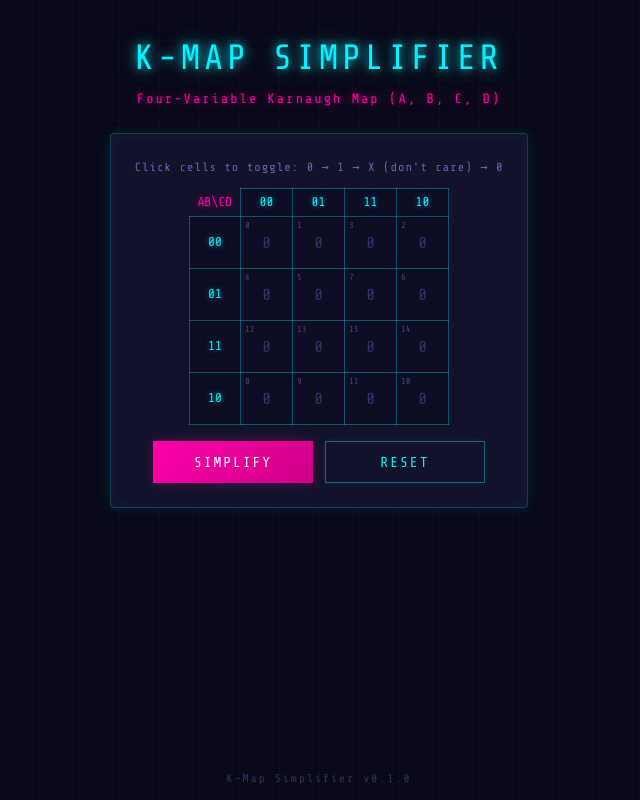
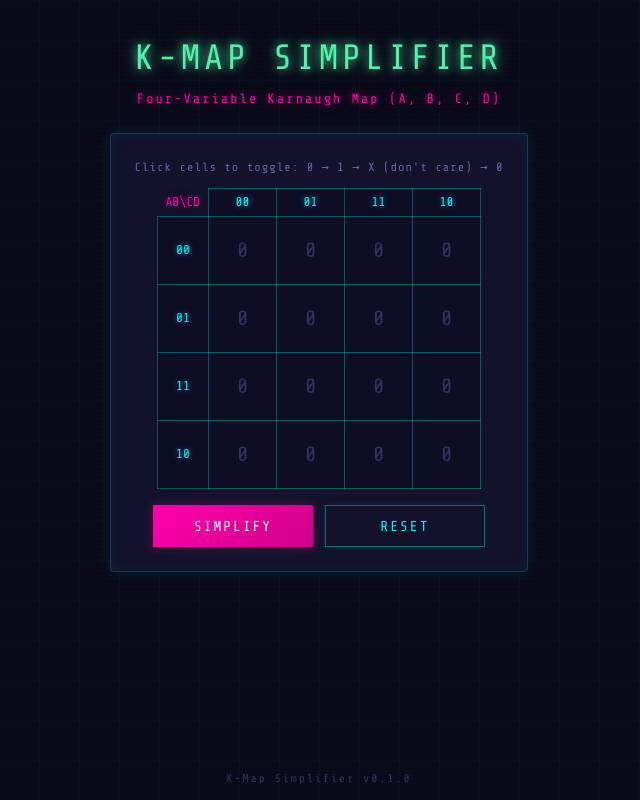
Before and after one commit to rshcs/k-map-simplifier, a Flask app: page / in a window 1280 px wide. Shown: the whole page, without its empty margins (321-961 px from the left). Run offline with Flask 3, Linux system fonts and the light colour scheme.

Commit message:
feat[NoIssue]: Neon design changes added

```diff
--- a/static/css/style.css
+++ b/static/css/style.css
@@ -57,6 +57,37 @@ body::before {
   z-index: 2;
 }
 
+@keyframes neonPulse {
+  0%, 100% {
+    text-shadow:
+      0 0 10px rgba(0, 243, 255, 0.8),
+      0 0 20px rgba(0, 243, 255, 0.4),
+      0 0 40px rgba(0, 243, 255, 0.2);
+    color: #00f3ff;
+  }
+  25% {
+    text-shadow:
+      0 0 10px rgba(255, 0, 170, 0.8),
+      0 0 20px rgba(255, 0, 170, 0.4),
+      0 0 40px rgba(255, 0, 170, 0.2);
+    color: #ff00aa;
+  }
+  50% {
+    text-shadow:
+      0 0 10px rgba(255, 230, 0, 0.8),
+      0 0 20px rgba(255, 230, 0, 0.4),
+      0 0 40px rgba(255, 230, 0, 0.2);
+    color: #ffe600;
+  }
+  75% {
+    text-shadow:
+      0 0 10px rgba(0, 243, 255, 0.8),
+      0 0 20px rgba(0, 243, 255, 0.4),
+      0 0 40px rgba(0, 243, 255, 0.2);
+    color: #00f3ff;
+  }
+}
+
 h1 {
   font-size: 2.2rem;
   font-weight: 400;
@@ -68,6 +99,7 @@ h1 {
     0 0 40px rgba(0, 243, 255, 0.2);
   letter-spacing: 4px;
   text-transform: uppercase;
+  animation: neonPulse 4s ease-in-out infinite;
 }
 
 .subtitle {
@@ -125,10 +157,10 @@ h1 {
 }
 
 .kmap-cell {
-  width: 52px;
-  height: 52px;
+  width: 68px;
+  height: 68px;
   cursor: pointer;
-  font-size: 0.8rem;
+  font-size: 0.9rem;
   font-weight: 400;
   transition: all 0.15s;
   user-select: none;
@@ -141,16 +173,8 @@ h1 {
   border-color: rgba(0, 243, 255, 0.6);
 }
 
-.kmap-cell .cell-index {
-  font-size: 0.55rem;
-  color: #444477;
-  position: absolute;
-  top: 2px;
-  left: 4px;
-}
-
 .kmap-cell .cell-value {
-  font-size: 1rem;
+  font-size: 1.3rem;
   font-weight: 400;
 }
 
--- a/static/js/script.js
+++ b/static/js/script.js
@@ -65,15 +65,10 @@ function createKmapGrid() {
       td.className = 'kmap-cell val-0';
       td.dataset.index = idx;
 
-      const idxSpan = document.createElement('span');
-      idxSpan.className = 'cell-index';
-      idxSpan.textContent = idx;
-
       const valSpan = document.createElement('span');
       valSpan.className = 'cell-value';
       valSpan.textContent = '0';
 
-      td.appendChild(idxSpan);
       td.appendChild(valSpan);
       td.addEventListener('click', () => toggleCell(idx));
       tr.appendChild(td);
```
